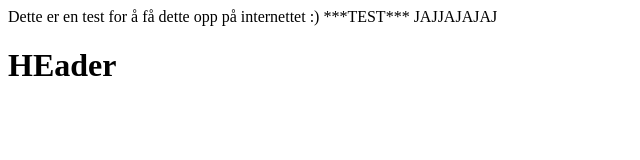
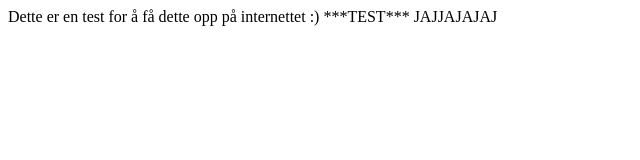
Before and after one commit to Eskilmm/Testing-3-, a plain HTML site: page index.html in a window 1280 px wide. Shown: the whole page, without its empty margins (0-640 px from the left). Drawn offline with Linux system fonts and the light colour scheme.

Commit message:
Update index.html

```diff
--- a/index.html
+++ b/index.html
@@ -16,4 +16,3 @@
 <body>
     JAJJAJAJAJ
 </body>
-<h1>HEader</h1>
```
